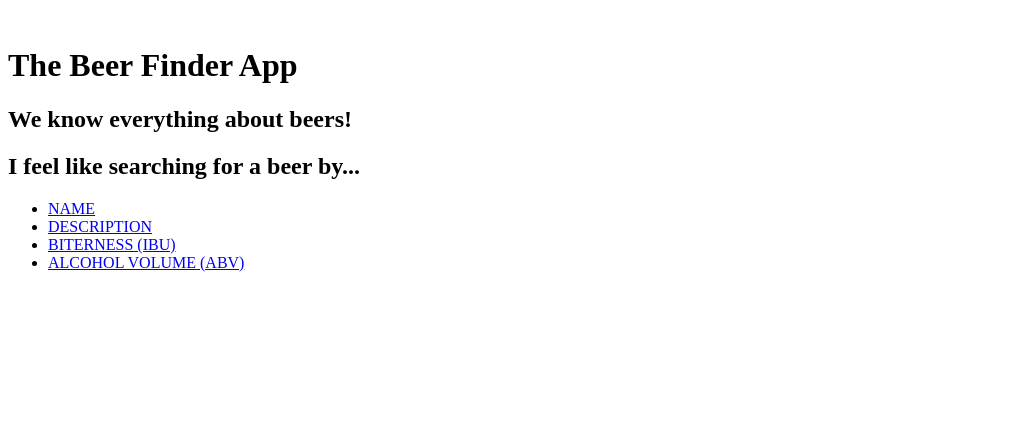
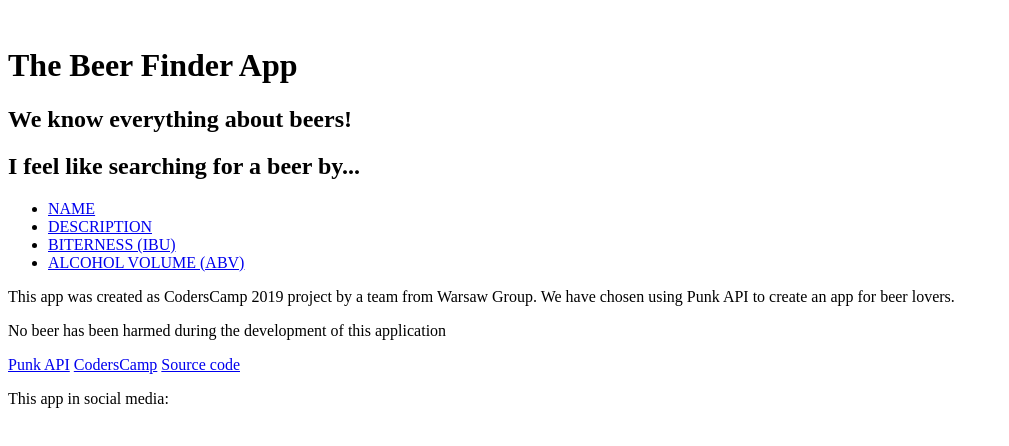
Before and after one commit to natkalia/BeerAPI, a plain HTML site: page src/index.html in a window 1280 px wide. Shown: the whole page, without its empty margins (0-1009 px from the left). Drawn offline with Linux system fonts and the light colour scheme; files whose address does not match are found by name.

Commit message:
Add html structure for footer with basic classes names

```diff
--- a/src/index.html
+++ b/src/index.html
@@ -37,7 +37,25 @@
   </header>
 
   <main></main>
-  <footer></footer>
+
+  <footer class="footer">
+    <div class="footer-left">
+      <p class="footer-left__message">This app was created as CodersCamp 2019 project by a team from Warsaw Group. We have chosen using Punk API to create an app for beer lovers.</p>
+      <p class="footer-left__message">No beer <i class="footer-left__icon fas fa-beer"></i> has been harmed during the development of this application</p>
+      <div class="footer-left-links">
+        <a class="footer-left__link" href="https://punkapi.com/">Punk API</a>
+        <a class="footer-left__link" href="https://coderscamp.edu.pl/">CodersCamp</a>
+        <a class="footer-left__link" href="https://github.com/dobrzyckahanna/BeerAPI">Source code</a>
+      </div>
+    </div>
+    <div class="footer-right">
+      <p class="footer-right__message">This app in social media:</p>
+      <a class="footer-right__link" href="#"><i class="footer-right__icon fab fa-facebook-f"></i></a>
+      <a class="footer-right__link" href="#"><i class="footer-right__icon fab fa-twitter"></i></a>
+      <a class="footer-right__link" href="#"><i class="footer-right__icon fab fa-linkedin"></i></a>
+      <a class="footer-right__link" href="#"><i class="footer-right__icon fab fa-github"></i></a>
+    </div>
+  </footer>
 
   <script src="index.js"></script>
 </body>
```
